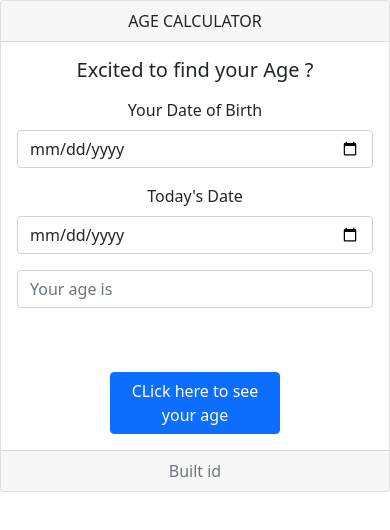
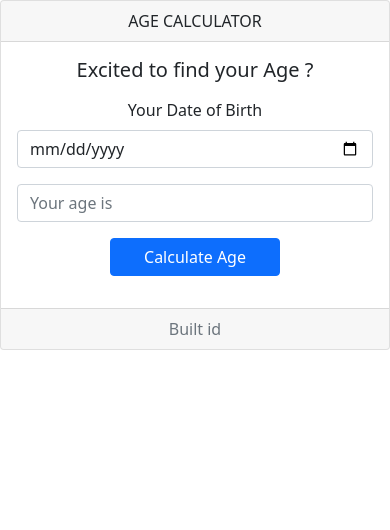
Before and after one commit to pooranjoyb/Age-Calculator, a plain HTML site: page index.html in a window 390 px wide. Drawn offline with nearby package versions, Linux system fonts and the light colour scheme.

Commit message:
Initial Javascript written for Age-calculator

```diff
--- a/app.js
+++ b/app.js
@@ -0,0 +1,33 @@
+function calculate() {
+
+    var input = new Date(document.getElementById("inputDate").value);
+    var today = new Date();
+
+    var birthday = {
+        date: input.getDate(),
+        month: input.getMonth(),
+        year: input.getFullYear()
+    }
+
+
+    var tdate = today.getDate()
+    var tmonth = today.getMonth()
+    var tyear = today.getFullYear()
+
+
+    var ageyear = tyear - birthday.year;
+    var agemonth = tmonth - birthday.month;
+    var agedate = tdate - birthday.date;
+
+    if (birthday.year > tyear) {
+
+        alert("Date of Birth should not be greater than current Year")
+
+    } else {
+
+        document.getElementById("agebox").value = "You are " + ageyear + " Years " + agemonth + " months and " + agedate + " days old";
+    }
+
+
+
+}
--- a/index.html
+++ b/index.html
@@ -10,6 +10,9 @@
     <link href="https://cdn.jsdelivr.net/npm/bootstrap@5.1.3/dist/css/bootstrap.min.css" rel="stylesheet" integrity="sha384-1BmE4kWBq78iYhFldvKuhfTAU6auU8tT94WrHftjDbrCEXSU1oBoqyl2QvZ6jIW3" crossorigin="anonymous">
 
     <title>Age-Calculator</title>
+    <style>
+
+    </style>
 </head>
 
 <body>
@@ -21,39 +24,38 @@
             <h5 class="card-title">Excited to find your Age ?</h5>
             <p class="card-text">
                 <form class="row g-3">
-                    <div class="col-md-6">
-                        <label for="inputEmail4" class="form-label">Your Date of Birth</label>
-                        <input type="date" class="form-control" id="inputEmail4" placeholder="dd/mm/yyyy" value="" min="1960-01-01" max="2030-01-01">
+                    <div class="col-md-6 mx-auto">
+                        <label for="inputDate4" class="form-label">Your Date of Birth</label>
+                        <input type="date" class="form-control" id="inputDate" placeholder="dd/mm/yyyy" value="" min="1960-01-01" max="2030-01-01">
                     </div>
-                    <div class="col-md-6">
+                    <!-- <div class="col-md-6">
                         <label for="inputPassword4" class="form-label">Today's Date</label>
                         <input type="date" class="form-control" id="inputPassword4">
+                    </div> -->
+                    <br>
+                    <div class="row-md-6 mx-auto" id="box">
+
+
+                        <div class="mb-0">
+                            <input type="text" class="form-control" id="agebox" placeholder="Your age is " maxlength="4" size="4">
+                        </div>
+
+
                     </div>
-                    <div class="form-floating">
-                        <div class="mb-3">
-                            <input type="text" class="form-control" id="formGroupExampleInput" placeholder="Your age is "></div>
+
+                    <div class="d-grid gap-2 col-6 mx-auto">
+                        <button class="btn btn-primary" type="button" id="button" onclick="calculate()">Calculate Age</button>
+
                     </div>
+                </form>
             </p>
-            <div class="d-grid gap-2 col-6 mx-auto">
-                <button class="btn btn-primary" type="button">CLick here to see your age</button>
-
-            </div>
         </div>
         <div class="card-footer text-muted">
             Built id
         </div>
     </div>
+    <script src="app.js"></script>
 
-    <!-- Optional JavaScript; choose one of the two! -->
-
-    <!-- Option 1: Bootstrap Bundle with Popper -->
-    <script src="https://cdn.jsdelivr.net/npm/bootstrap@5.1.3/dist/js/bootstrap.bundle.min.js" integrity="sha384-ka7Sk0Gln4gmtz2MlQnikT1wXgYsOg+OMhuP+IlRH9sENBO0LRn5q+8nbTov4+1p" crossorigin="anonymous"></script>
-
-    <!-- Option 2: Separate Popper and Bootstrap JS -->
-    <!--
-    <script src="https://cdn.jsdelivr.net/npm/@popperjs/core@2.10.2/dist/umd/popper.min.js" integrity="sha384-7+zCNj/IqJ95wo16oMtfsKbZ9ccEh31eOz1HGyDuCQ6wgnyJNSYdrPa03rtR1zdB" crossorigin="anonymous"></script>
-    <script src="https://cdn.jsdelivr.net/npm/bootstrap@5.1.3/dist/js/bootstrap.min.js" integrity="sha384-QJHtvGhmr9XOIpI6YVutG+2QOK9T+ZnN4kzFN1RtK3zEFEIsxhlmWl5/YESvpZ13" crossorigin="anonymous"></script>
-    -->
 </body>
 
 </html>
```
